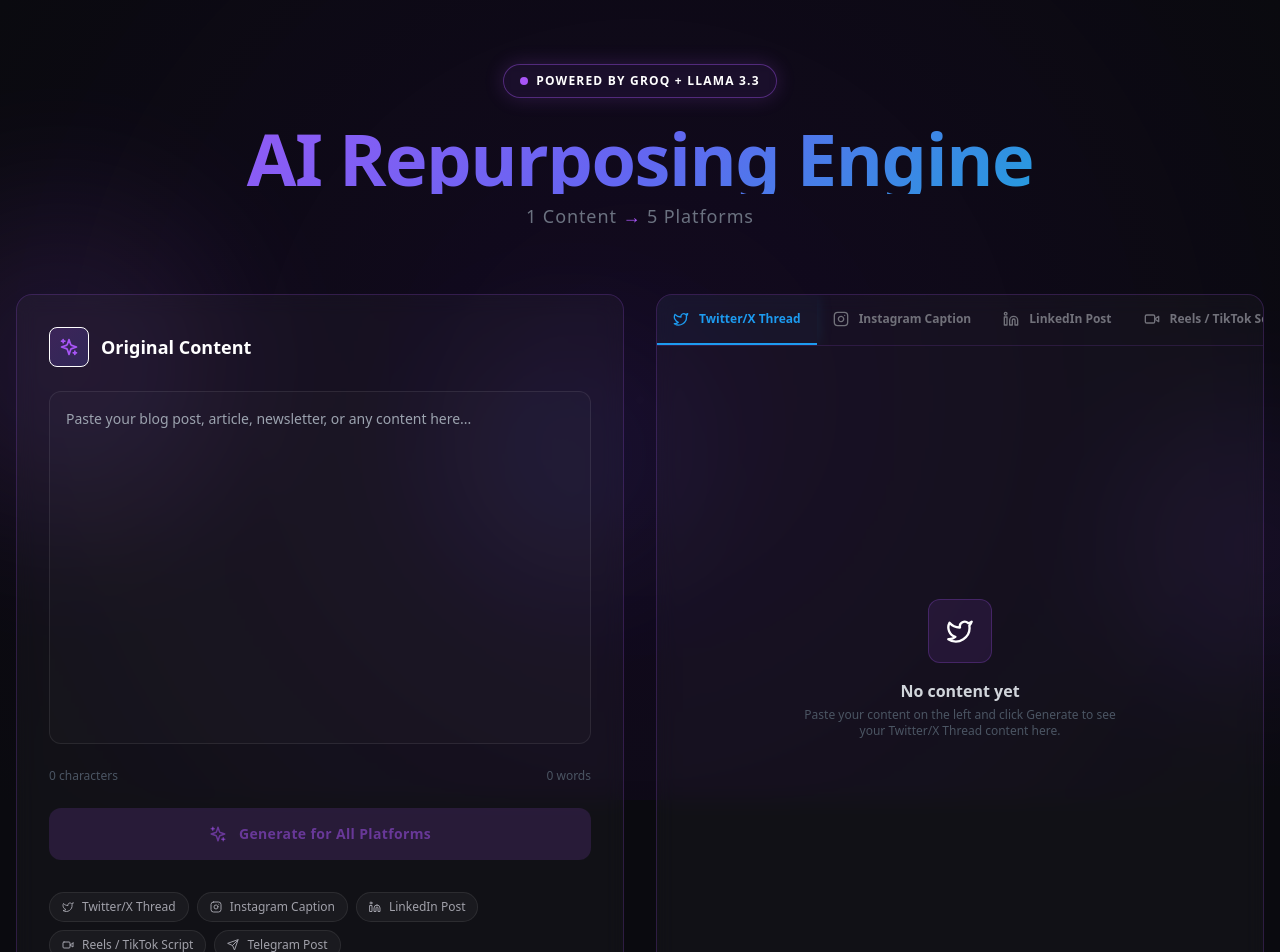
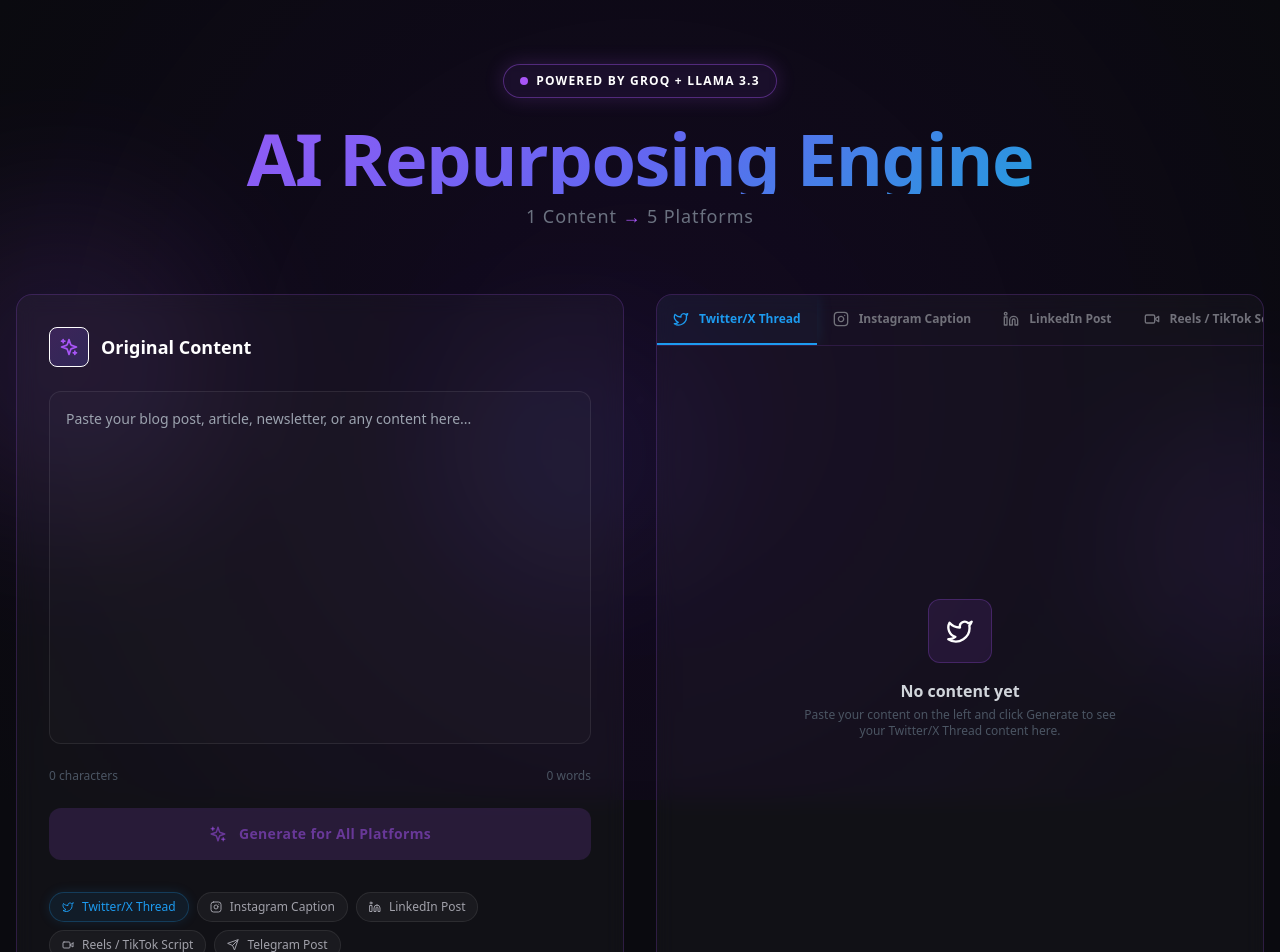
Before and after one commit to Tama260/AI-Repurposing-Engine, a React (Vite) app: page / in a window 1280 px wide. Shown: the top 952 px of the page. Built offline with nearby package versions, Linux system fonts and the light colour scheme.

Commit message:
Fix platform chips and tab sync

```diff
--- a/src/App.tsx
+++ b/src/App.tsx
@@ -297,21 +297,26 @@ export default function App() {
 
               {/* Platform chips */}
               <div className="flex flex-wrap gap-2 pt-2">
-                {PLATFORMS.map((p) => (
-                  <span
+                {PLATFORMS.map((p) => {
+                  const isActive = activeTab === p.key;
+                  return (
+                    <button
                       key={p.key}
-                    className="inline-flex items-center gap-2 px-3 py-1.5 rounded-full text-xs font-medium border"
+                      onClick={() => setActiveTab(p.key)}
+                      className="inline-flex items-center gap-2 px-3 py-1.5 rounded-full text-xs font-medium border transition-all duration-300"
                       style={{
-                      background: 'rgba(255,255,255,0.04)',
-                      color: '#a1a1aa',
-                      borderColor: 'rgba(255,255,255,0.08)',
+                        background: isActive ? `${p.color}15` : 'rgba(255,255,255,0.04)',
+                        color: isActive ? p.color : '#a1a1aa',
+                        borderColor: isActive ? `${p.color}40` : 'rgba(255,255,255,0.08)',
+                        boxShadow: isActive ? `0 0 12px ${p.color}20` : 'none',
                       }}
                     >
                       <PlatformIcon name={p.icon} size={12} />
                       <span className="hidden sm:inline">{p.label}</span>
                       <span className="sm:hidden">{p.key.charAt(0).toUpperCase() + p.key.slice(1)}</span>
-                  </span>
-                ))}
+                    </button>
+                  );
+                })}
               </div>
             </div>
           </div>
```
Lines whose indentation alone changed are shown as unchanged.
